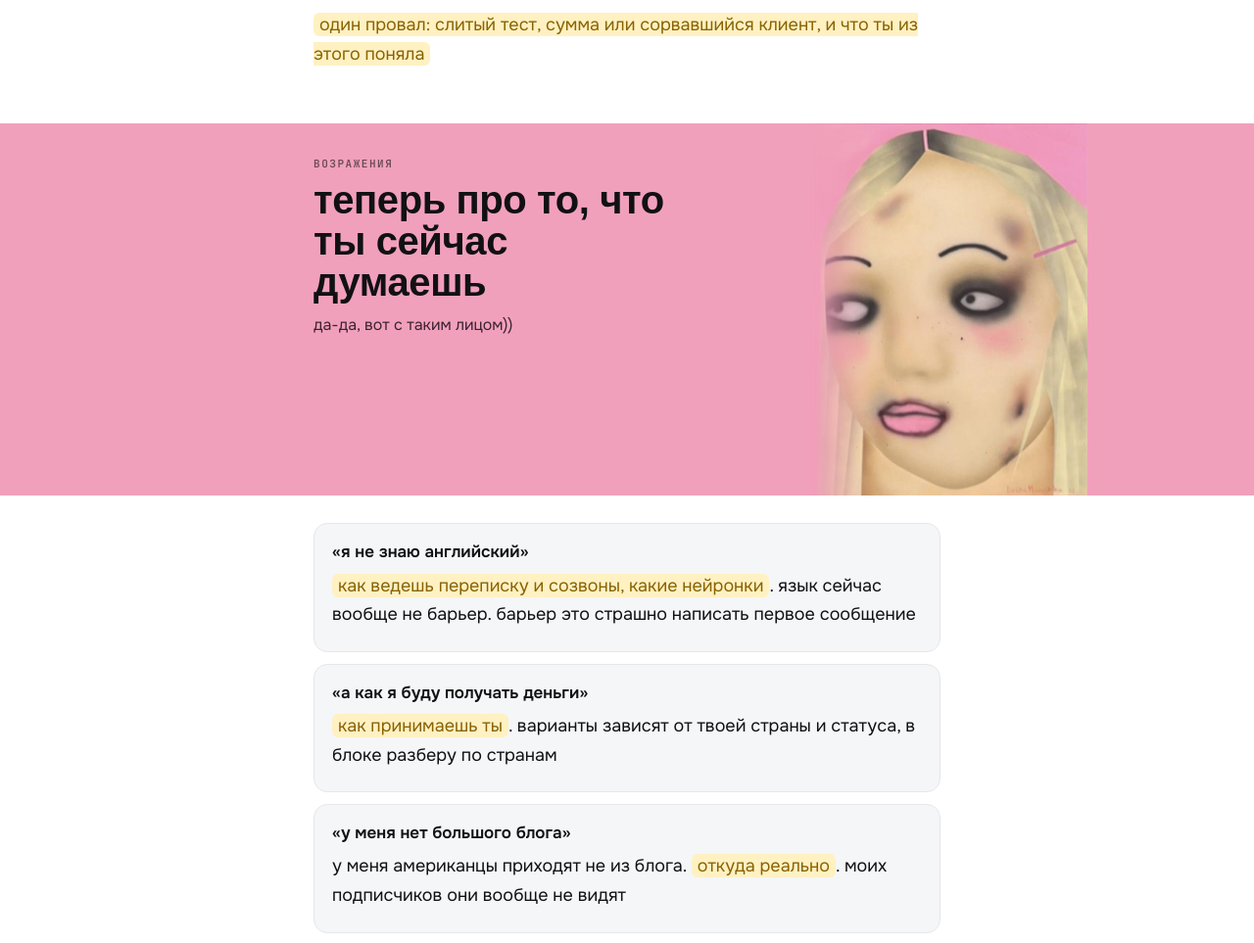
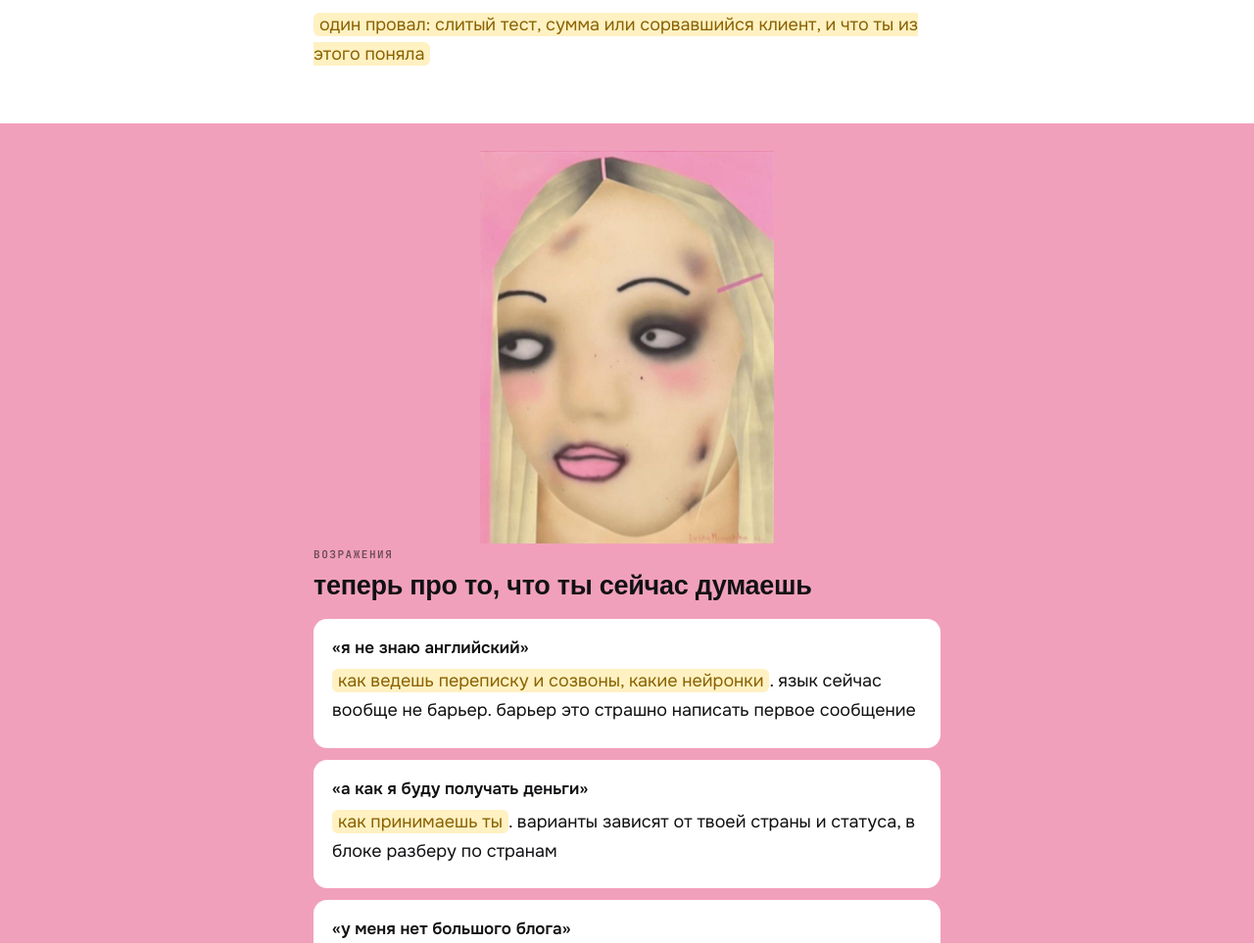
Before and after one commit to umcaty-wq/usa, a plain HTML site: page index.html in a window 1280 px wide. Shown: the part 7143-8106 px from the top of the page at 98% size. Drawn offline with Linux system fonts and the light colour scheme; a web font is replaced by a local one.

Commit message:
objections: pink block with smaller art
Co-Authored-By: Claude Opus 5.5 <noreply@anthropic.com>
Claude-Session: https://claude.ai/code/session_01Cy6acT27wTAcGE8N93zsTN

```diff
--- a/index.html
+++ b/index.html
@@ -113,18 +113,12 @@
   }
   figure.pay{max-width:440px;margin:6px auto 26px}
   figure.pay img{border-radius:16px;border:0}
-  .art{position:relative;margin:56px calc(50% - 50vw) 28px;background:#f1a0bb;overflow:hidden;min-height:380px}
-  .art-in{position:relative;z-index:2;max-width:680px;margin:0 auto;padding:36px 20px 40px}
-  .art h2{margin:10px 0 10px;max-width:58%;color:#111114;font-size:clamp(24px,6.6vw,40px);line-height:1.05}
+  .art{margin:56px calc(50% - 50vw) 28px;background:#f1a0bb;padding:28px 0 22px}
+  .art-img{display:block;width:min(62%,300px);height:auto;margin:0 auto}
+  .art-in{max-width:680px;margin:0 auto;padding:6px 20px 0}
   .art-k{font:600 11px/1 "JetBrains Mono",monospace;letter-spacing:.14em;text-transform:uppercase;color:#111114;opacity:.6}
-  .art-sub{max-width:55%;margin:0;color:#3a2230;font-size:16px}
-  .art-img{position:absolute;right:max(-60px,calc(50% - 470px));bottom:0;height:100%;width:auto;z-index:1;
-    -webkit-mask-image:linear-gradient(90deg,transparent 0,#000 22%);mask-image:linear-gradient(90deg,transparent 0,#000 22%)}
-  @media (max-width:520px){
-    .art{min-height:360px}
-    .art h2{max-width:62%}
-    .art-img{right:-90px;height:100%}
-  }
+  .art h2{margin:10px 0 18px;color:#111114}
+  .art .obj{background:#fff;border-color:transparent}
   hr{border:0;border-top:1px solid var(--line);margin:48px 0}
   @media (max-width:520px){ body{font-size:17px} .cols{grid-template-columns:1fr} }
 </style>
@@ -250,24 +244,23 @@
   <h2>чтобы не было ощущения, что у меня все идеально</h2>
   <p><span class="ph">один провал: слитый тест, сумма или сорвавшийся клиент, и что ты из этого поняла</span></p>
 
+
   <section class="art">
+    <img class="art-img" src="img/art.jpg" alt="">
     <div class="art-in">
       <div class="art-k">возражения</div>
       <h2>теперь про то, что ты сейчас думаешь</h2>
-      <p class="art-sub">да-да, вот с таким лицом))</p>
-    </div>
-    <img class="art-img" src="img/art.jpg" alt="">
-  </section>
-
-  <div class="obj"><h3>«я не знаю английский»</h3>
+      <div class="obj"><h3>«я не знаю английский»</h3>
     <p><span class="ph">как ведешь переписку и созвоны, какие нейронки</span>. язык сейчас вообще не барьер. барьер это страшно написать первое сообщение</p></div>
-  <div class="obj"><h3>«а как я буду получать деньги»</h3>
+      <div class="obj"><h3>«а как я буду получать деньги»</h3>
     <p><span class="ph">как принимаешь ты</span>. варианты зависят от твоей страны и статуса, в блоке разберу по странам</p></div>
-  <div class="obj"><h3>«у меня нет большого блога»</h3>
+      <div class="obj"><h3>«у меня нет большого блога»</h3>
     <p>у меня американцы приходят не из блога. <span class="ph">откуда реально</span>. моих подписчиков они вообще не видят</p></div>
-  <div class="obj"><h3>«сколько надо вложить»</h3>
+      <div class="obj"><h3>«сколько надо вложить»</h3>
     <p><span class="ph">твои фактические расходы на тест и сколько дней он шел</span></p>
     <figure><img src="img/result.png" alt="я знаю, что вложу и закрою трех клиентов: кабинет 678 €, оплаты +600 и +1300 USDT"></figure></div>
+    </div>
+  </section>
 
   <h2>что дальше</h2>
 
```
